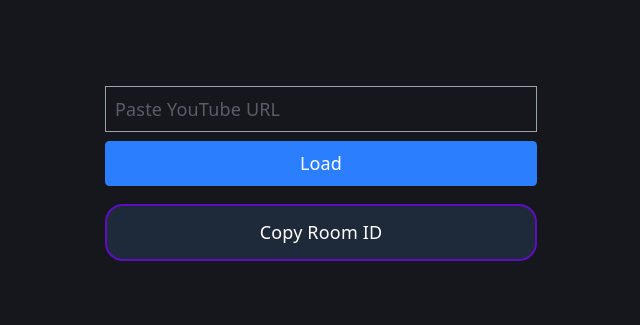
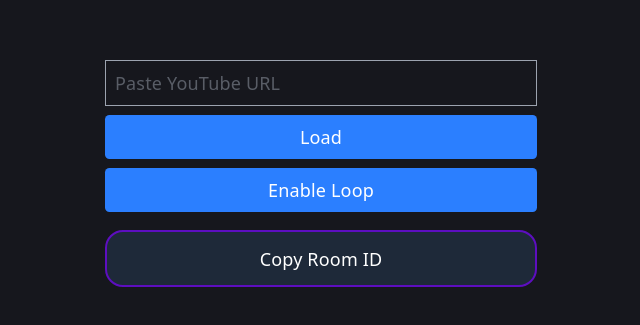
Before and after one commit to HopeLen/remote_video_player_front, a React (Vite) app: page /room in a window 1280 px wide. Shown: the part 357-682 px from the top of the page, without its empty margins (319-959 px from the left). Built offline with nearby package versions, Linux system fonts and the light colour scheme; no server answers.

Commit message:
Testing looping videos

```diff
--- a/src/components/VideoPlayer.tsx
+++ b/src/components/VideoPlayer.tsx
@@ -9,6 +9,7 @@
   const [title, setTitle] = useState("");
   const [playing, setPlaying] = useState(false);
   const [muted, setMuted] = useState(false);
+  const [looped, setLooped] = useState(false);
 
   async function loadVideoInfo() {
     const data = await fetch(
@@ -42,6 +43,9 @@
       setPlaying(false);
       setMuted(false);
     });
+    socket.on("server:looped", (newLoop) => {
+      setLooped(newLoop);
+    });
 
     return () => {
       socket.off("room:play");
@@ -62,6 +66,7 @@
               controls
               muted={muted}
               playing={playing}
+              loop={looped}
               onPlay={() => {
                 socket.emit("client:play", { roomId, playing: true });
               }}
@@ -83,6 +88,18 @@
           }}
         />{" "}
         <Button onClick={loadVideoInfo} text="Load" />
+        <Button
+          text={looped ? "Disable Loop" : "Enable Loop"}
+          onClick={() => {
+            const newLoop = !looped;
+            setLooped(newLoop);
+
+            socket.emit("client:looped", {
+              roomId: roomId,
+              looped: newLoop,
+            });
+          }}
+        />
       </div>
     </>
   );
```
